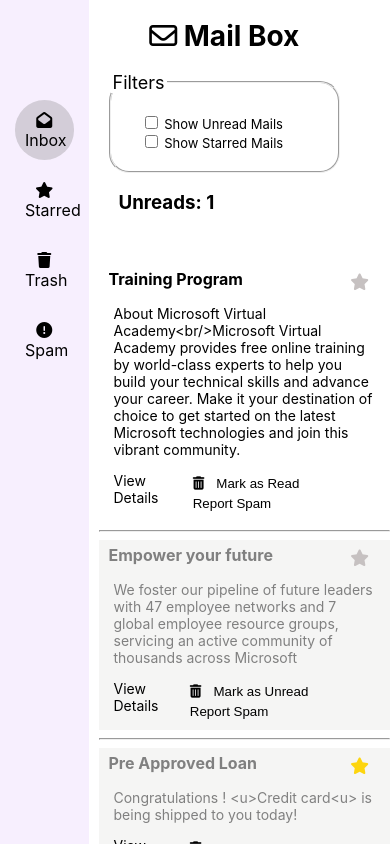
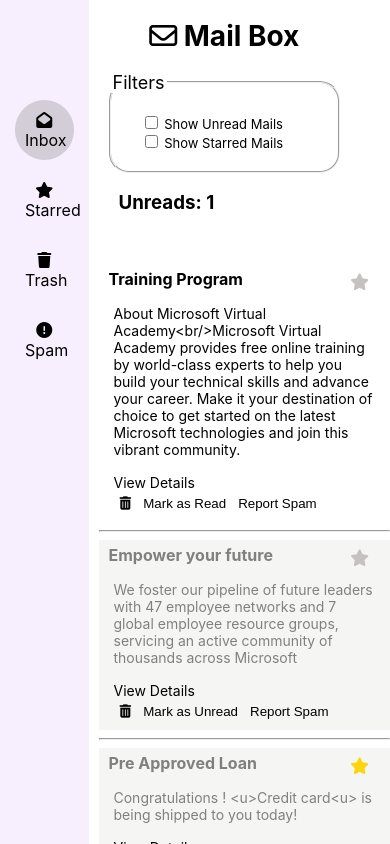
Before and after one commit to sweta1308/set-10-emails, a React (Create React App) app: page / in a window 390 px wide. Shown: the top 844 px of the page. Built offline with nearby package versions, Linux system fonts and the light colour scheme.

Commit message:
update style

```diff
--- a/src/App.css
+++ b/src/App.css
@@ -104,3 +104,9 @@ button {
   background-color: rgb(241, 241, 240);
   text-align: left;
 }
+
+@media (max-width: 500px) {
+  .details {
+    display: block;
+  }
+}
```
